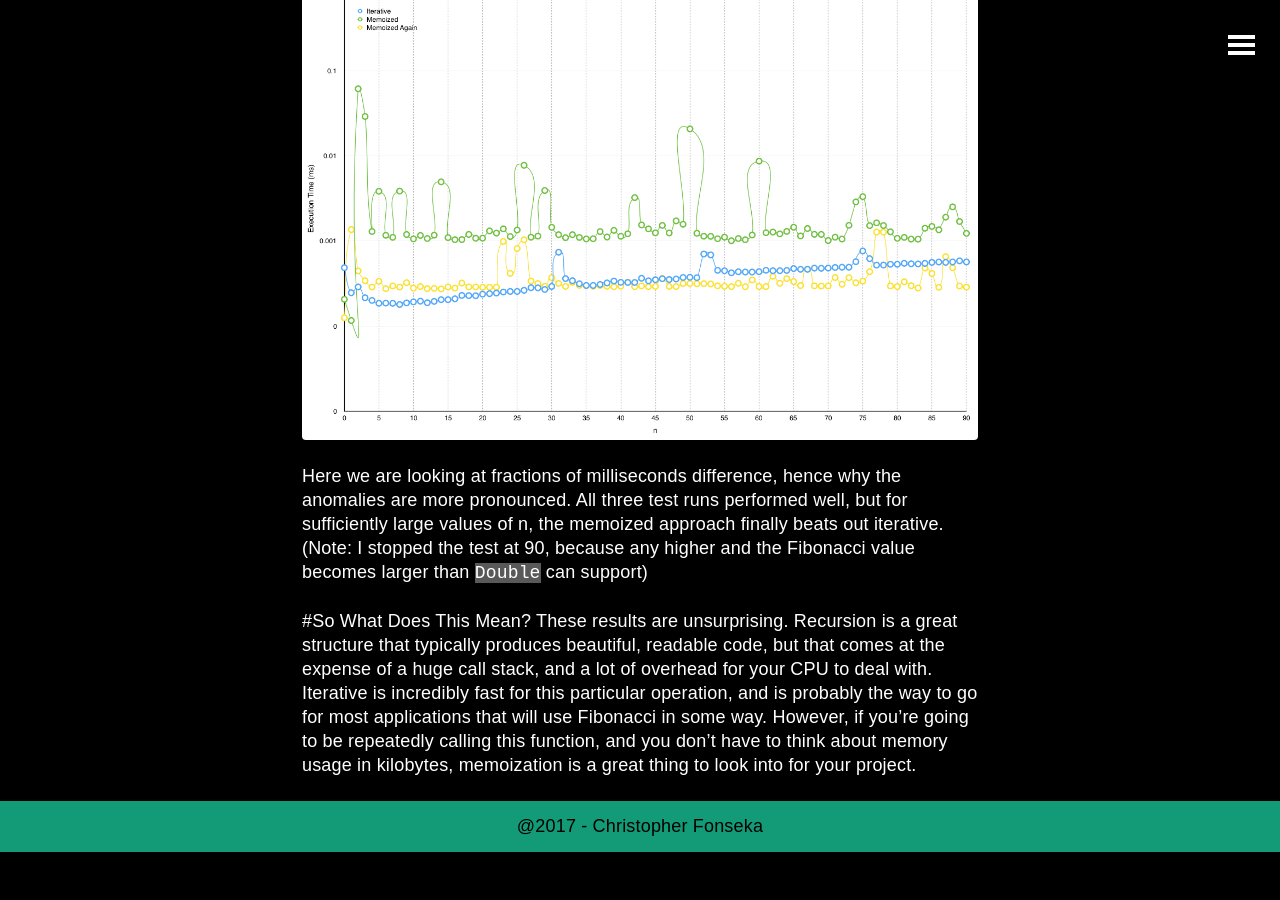
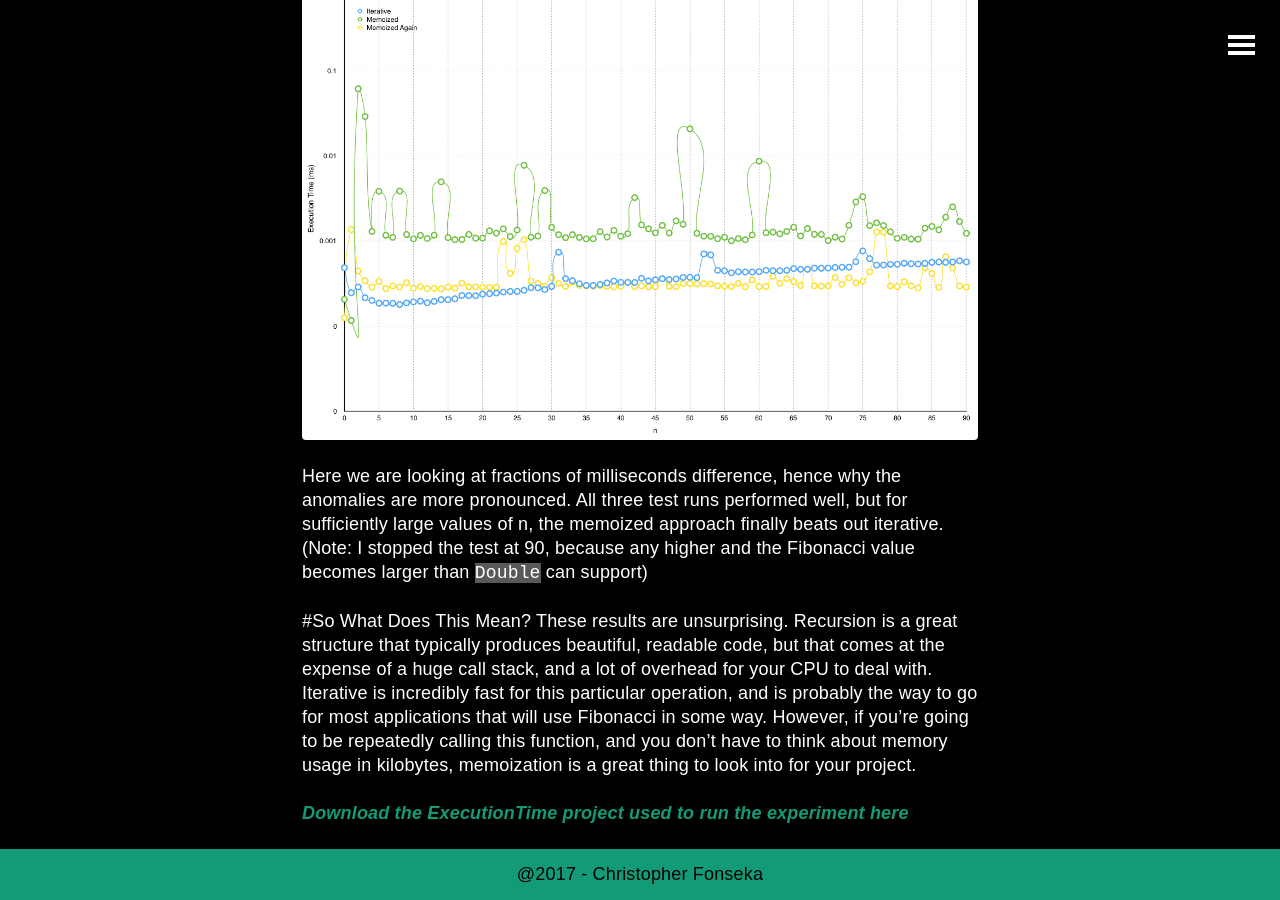
Before and after one commit to XmasRights/XmasRights.github.io, a Jekyll site: the page built from _posts/2017-01-29-Fibonacci.md, in a window 1280 px wide and 900 px high, scrolled down 6228 px. Built offline with Jekyll 4.4.1, drawn with Linux system fonts in a browser that asks for light colours; before the commit the page ends 7080 px from its top, so only the background shows below that.

Commit message:
Added the Execution Time Xcode project to the repo, and stuck a download link in the Fibonacci post

```diff
--- a/_posts/2017-01-29-Fibonacci.md
+++ b/_posts/2017-01-29-Fibonacci.md
@@ -168,3 +168,5 @@ Here we are looking at fractions of milliseconds difference, hence why the anoma
 
 #So What Does This Mean?
 These results are unsurprising. Recursion is a great structure that typically produces beautiful, readable code, but that comes at the expense of a huge call stack, and a lot of overhead for your CPU to deal with. Iterative is incredibly fast for this particular operation, and is probably the way to go for most applications that will use Fibonacci in some way. However, if you're going to be repeatedly calling this function, and you don't have to think about memory usage in kilobytes, memoization is a great thing to look into for your project.
+
+*[Download the ExecutionTime project used to run the experiment here](/assets/ExecutionTime/ExecutionTime.zip)*
```
Also changed, not shown: 1 other file.
